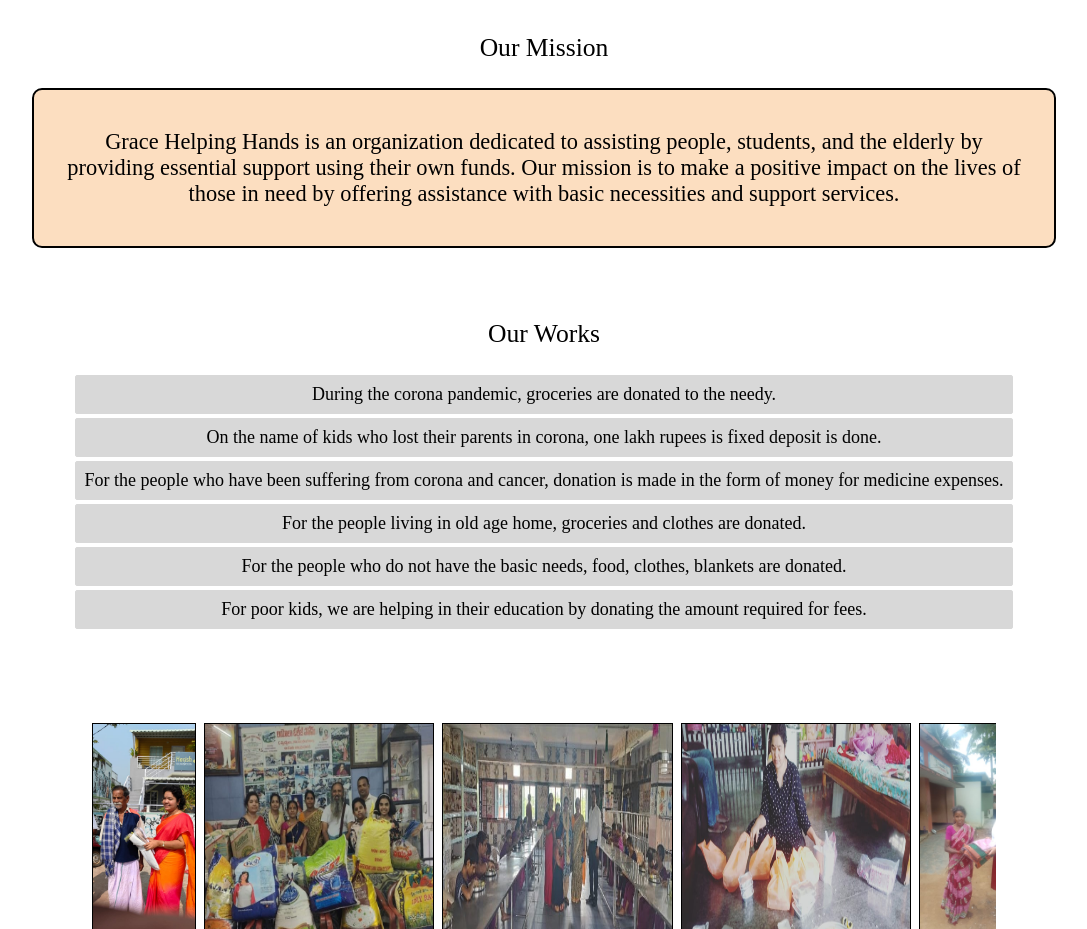
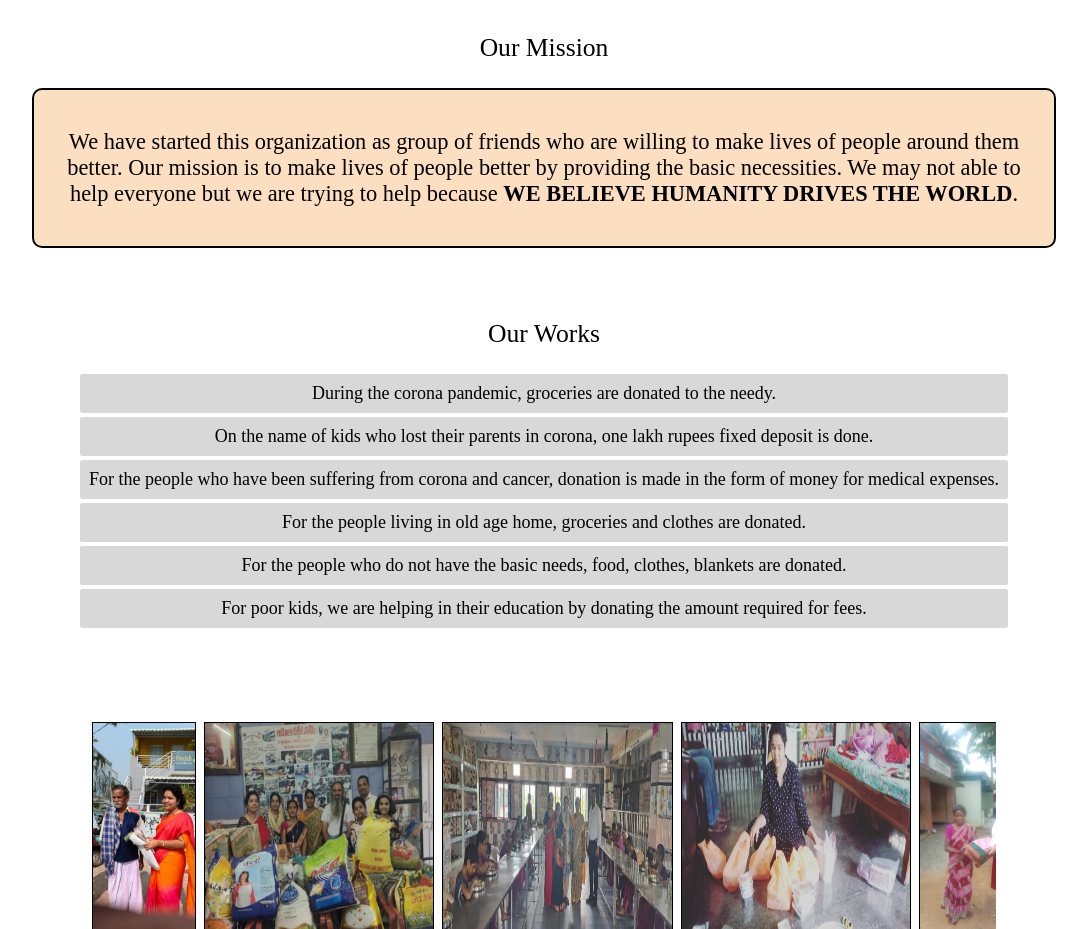
Before and after one commit to darshan1005/GHH-org, a React (Vite) app: page / in a window 1280 px wide. Shown: the part 1160-2089 px from the top of the page, without its empty margins (96-1183 px from the left). Built offline with nearby package versions, Linux system fonts and the light colour scheme; a web font is replaced by a local one.

Commit message:
Mission updates

```diff
--- a/src/Components/About/about.jsx
+++ b/src/Components/About/about.jsx
@@ -35,7 +35,7 @@
                     <h3>Our Mission</h3>
                     <div className="mission-statement">
                         <p className="statement">
-                            Grace Helping Hands is an organization dedicated to assisting people, students, and the elderly by providing essential support using their own funds. Our mission is to make a positive impact on the lives of those in need by offering assistance with basic necessities and support services.
+                            We have started this organization as group of friends who are willing to make lives of people around them better. Our mission is to make lives of people better by  providing the basic necessities. We may not able to help everyone but we are trying to help because <b>WE BELIEVE HUMANITY DRIVES THE WORLD</b>.
                         </p>
                     </div>
                 </div>
--- a/src/Components/Ourwork/work.jsx
+++ b/src/Components/Ourwork/work.jsx
@@ -5,11 +5,11 @@
     },
     {
         id: 2,
-        text: "On the name of kids who lost their parents in corona, one lakh rupees is fixed deposit is done."
+        text: "On the name of kids who lost their parents in corona, one lakh rupees fixed deposit is done."
     },
     {
         id: 3,
-        text: "For the people who have been suffering from corona and cancer, donation is made in the form of money for medicine expenses."
+        text: "For the people who have been suffering from corona and cancer, donation is made in the form of money for medical expenses."
     },
     {
         id: 4,
```
Also changed, not shown: 1 other file (tests, documents, lock files or other folders).
